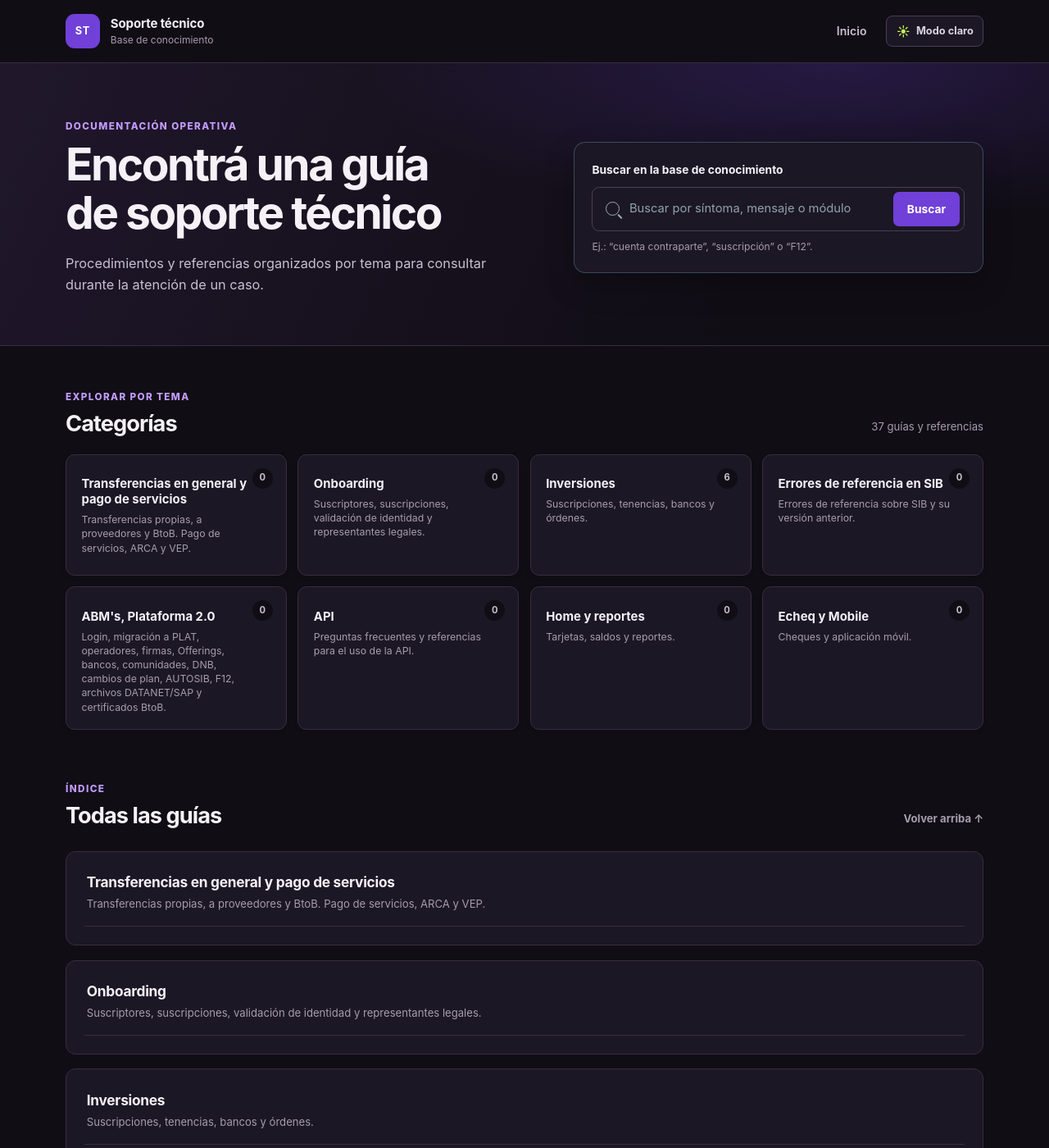
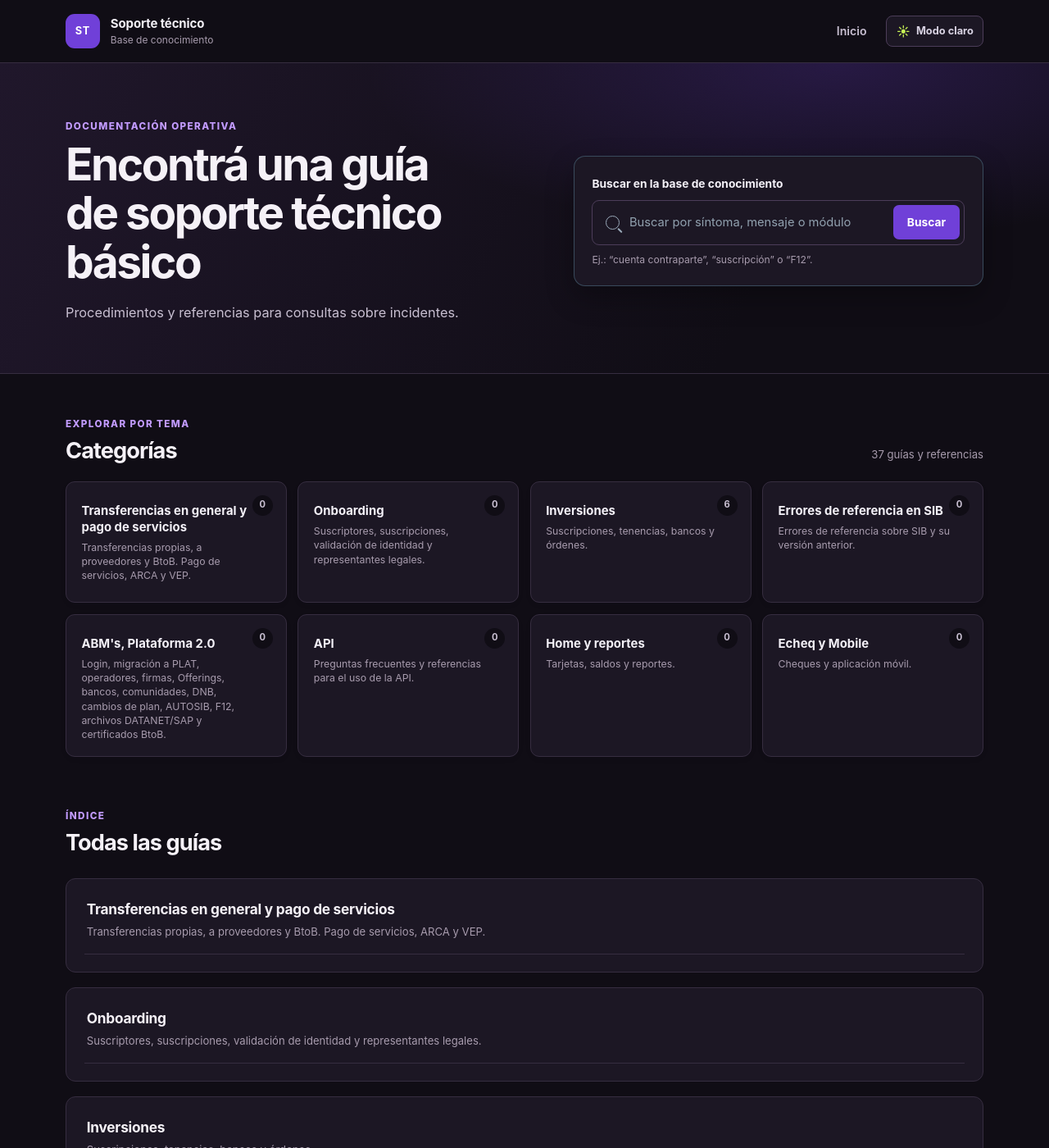
Before and after one commit to Franklizcano/kevin-web, a Jekyll site: the page built from index.html, in a window 1280 px wide and 1400 px high. Shown: the whole window at 82% size. Built offline with Jekyll 4.4.1, drawn with Linux system fonts in a browser that asks for light colours.

Commit message:
Apply support site changes

```diff
--- a/index.html
+++ b/index.html
@@ -7,8 +7,8 @@ title: Inicio
   <div class="hero-inner">
     <div class="hero-copy">
       <p class="eyebrow">Documentación operativa</p>
-      <h1>Encontrá una guía<br>de soporte técnico</h1>
-      <p class="hero-description">Procedimientos y referencias organizados por tema para consultar durante la atención de un caso.</p>
+      <h1>Encontrá una guía<br>de soporte técnico básico</h1>
+      <p class="hero-description">Procedimientos y referencias para consultas sobre incidentes.</p>
     </div>
 
     <form class="search-form" role="search" autocomplete="off">
@@ -55,7 +55,6 @@ title: Inicio
     </div>
     <div class="directory-actions">
       <button id="show-all-categories" class="top-link reset-categories" type="button" hidden>Ver todas las categorías</button>
-      <a class="top-link" href="#contenido-principal">Volver arriba ↑</a>
     </div>
   </div>
 
```
